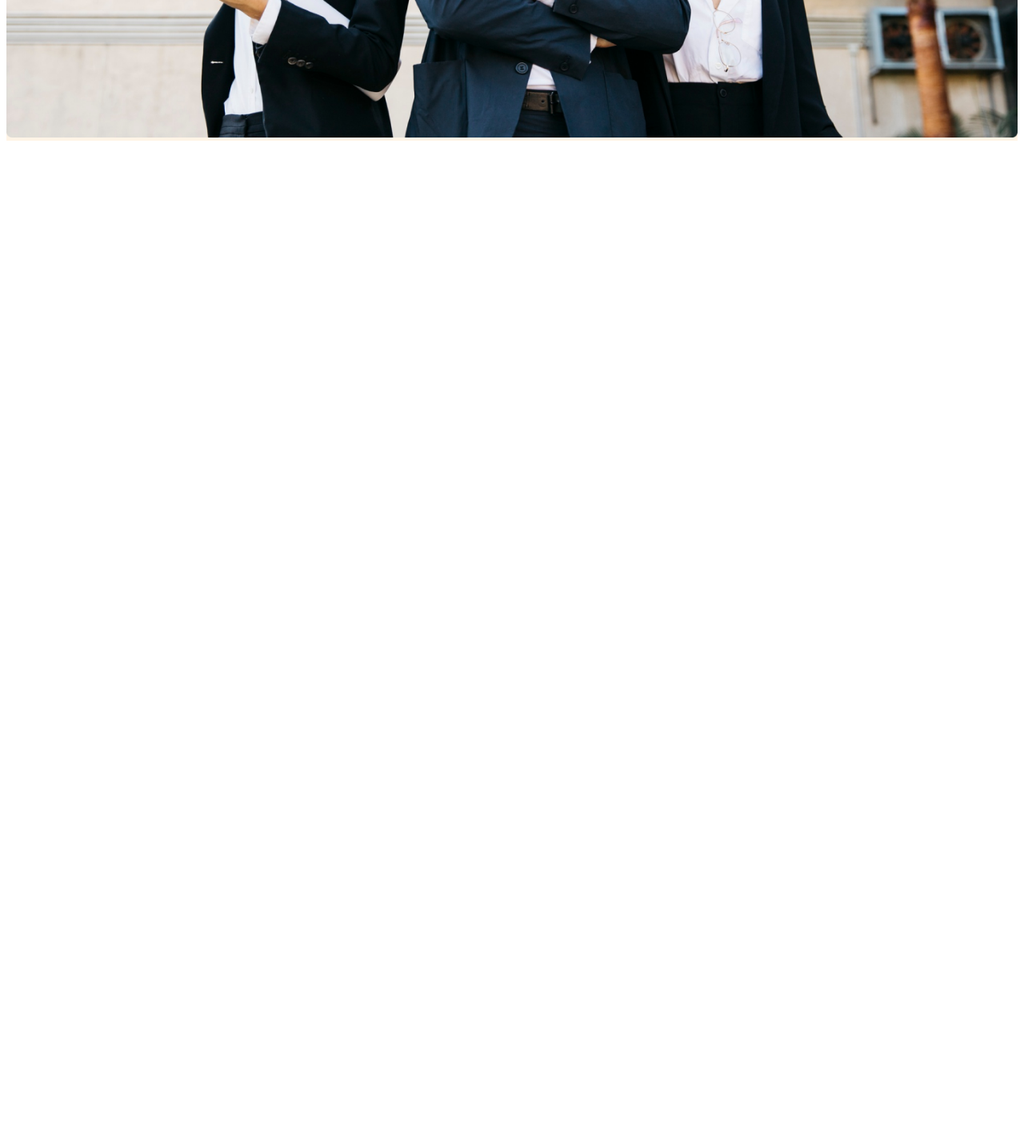
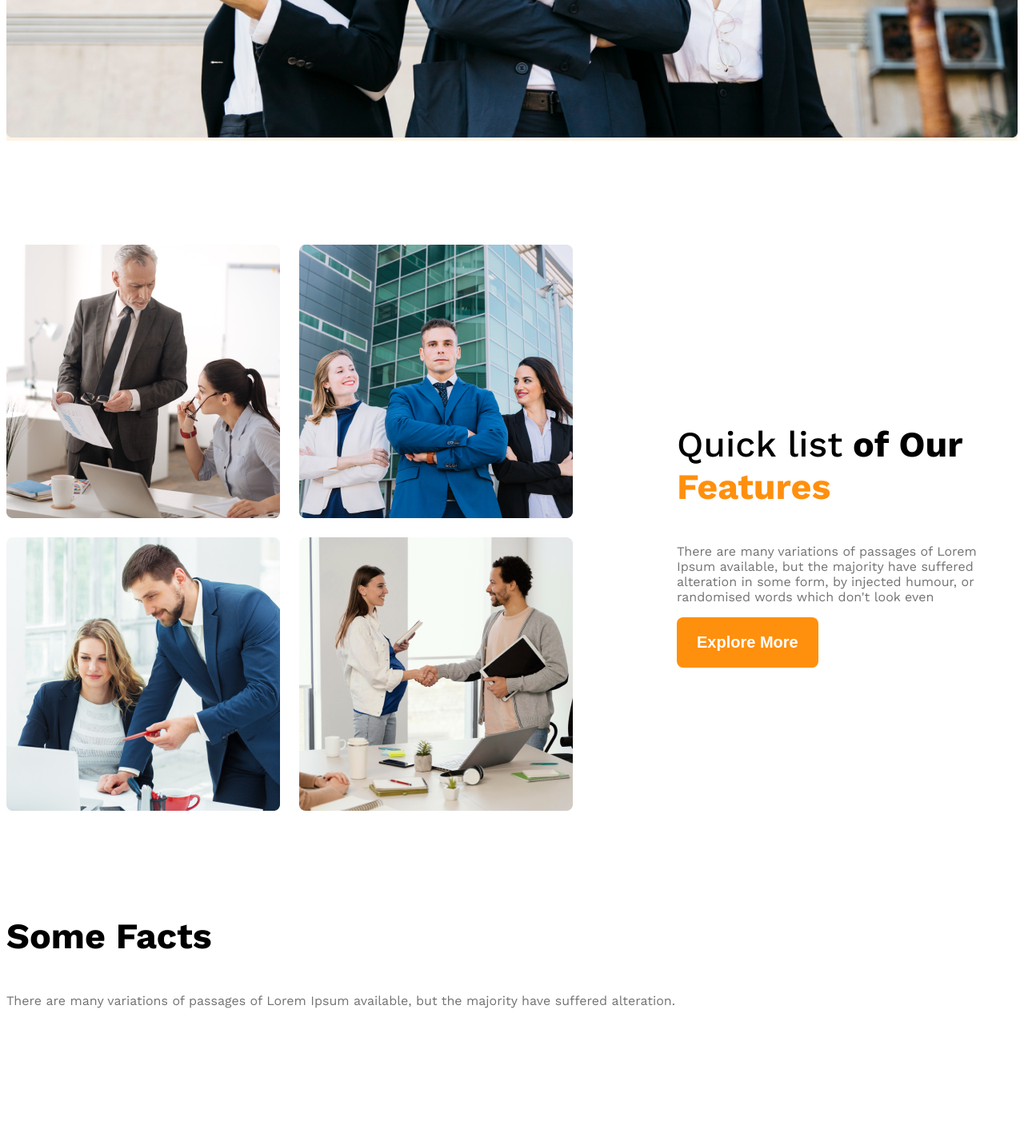
Before and after one commit to emon-ahmed-60/architect-website, a plain HTML site: page index.html in a window 1280 px wide. Shown: the part 998-2420 px from the top of the page at 80% size. Before the commit the page ends 1182 px from the top, so only its background shows below. Drawn offline with nearby package versions, Linux system fonts and the light colour scheme.

Commit message:
add some fact section

```diff
--- a/index.html
+++ b/index.html
@@ -17,15 +17,62 @@
                 <li class="nav-item"><a href="" class="nav-link text-gray"> Login  </a></li>
             </ul>
         </nav>
+
         <div class="banner">
+
            <div class="banner-content">
              <h1 class="banner-title">Brand New Group of Architects</h1>
             <p class="banner-description">There are many variations of passages of Lorem Ipsum available, but the majority have suffered alteration in some form, by injected humour, or randomised words which don't look even</p>
             <button class="btn-primary">Explore More</button>
            </div>
             <img class="banner-img" src="images/banner.png" alt="">
+
         </div>
     </header>
+    <main>
+        <section class="team display-flex">
+            <div class="team-img-container">
+                <img src="images/team1.png" alt="">
+                <img src="images/team2.png" alt="">
+                <img src="images/team3.png" alt="">
+                <img src="images/team4.png" alt="">
+            </div>
+            <div class="our-features">
+                <h3 class="section-title"> <span id="quick-list">Quick list</span> <span>of Our</span> <span class="text-primary">Features</span> </h3>
+                <p class="feature-description text-light-gray">There are many variations of passages of Lorem Ipsum available, but the majority have suffered alteration in some form, by injected humour, or randomised words which don't look even</p>
+                 <button class="btn-primary">Explore More</button>
+            </div>
+        </section>
+
+        <section>
+            <h3 class="section-title"> Some Facts </h3>
+            <p class="text-light-gray">There are many variations of passages of Lorem Ipsum available, but the majority have suffered alteration.</p>
+            <div class="facts-container">
+                <div class="fact">
+                    <div class="fact">
+                        <img src="" alt="" class="fact-icon">
+                        <h4 class="fact-number"></h4>
+                        <h5 class="fact-name"></h5>
+                    </div>
+                    <div class="fact">
+                        <img src="" alt="" class="fact-icon">
+                        <h4 class="fact-number"></h4>
+                        <h5 class="fact-name"></h5>
+                    </div>
+                    <div class="fact">
+                        <img src="" alt="" class="fact-icon">
+                        <h4 class="fact-number"></h4>
+                        <h5 class="fact-name"></h5>
+                    </div>
+                    <div class="fact">
+                        <img src="" alt="" class="fact-icon">
+                        <h4 class="fact-number"></h4>
+                        <h5 class="fact-name"></h5>
+                    </div>
+                </div>
+            </div>
+        </section>
+    </main>
     <body>
 
     </body>
--- a/style.css
+++ b/style.css
@@ -22,6 +22,10 @@
     display: flex;
 }
 
+.text-primary {
+    color: #FF900E;
+}
+
 .btn-primary {
     background-color: #FF900E;
     color: white;
@@ -30,6 +34,20 @@
     font-weight: 600;
     font-size: 1.25rem;
     border: none;
+}
+
+main {
+    max-width: 1440px;
+    margin: 0 auto;
+}
+
+main > section {
+    margin-top: 130px;
+}
+
+.section-title {
+    font-size: 2.8rem;
+    font-weight: 700;
 }
 
 .navbar {
@@ -75,8 +93,47 @@
     width: 100%;
 }
 
+.team {
+    align-items: center;
+}
+
+.team-img-container {
+    display: grid;
+    grid-template-columns: repeat(2,1fr);
+    gap: 24px;
+}
+
+.our-features {
+    margin-left: 130px;
+    max-width: 530px;
+}
+
+#quick-list {
+    font-weight: 500;
+}
+
 @media screen and (max-width: 576px) {
-    .navbar,.nav-links {
+    .navbar,
+    .nav-links,
+    .team {
         flex-direction: column;
     }
+
+    .team-img-container {
+        grid-template-columns: repeat(1,1fr);
+    }
+
+    .our-features {
+        margin-left: auto;
+    }
 }
+
+@media screen and (min-width: 577px) and (max-width: 992px) {
+    .team {
+        flex-direction: column;
+    }
+
+    .our-features{
+        margin: 50px auto;
+    }
+}
```
